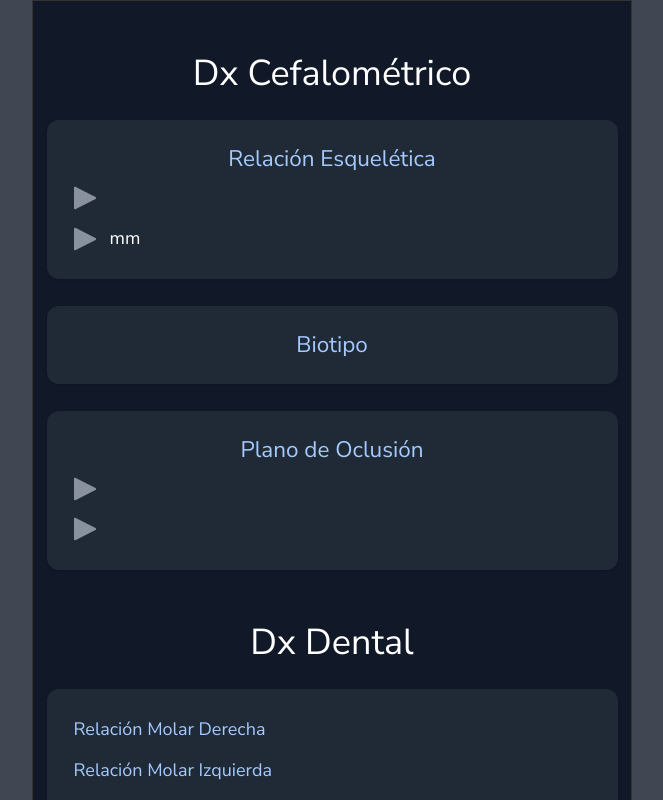
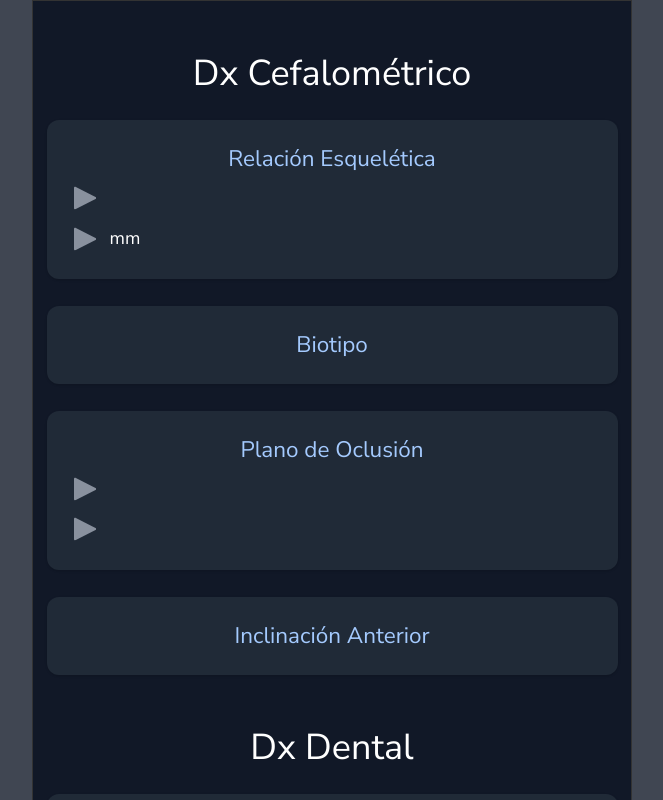
Before and after one commit to den-velez/orthodx, a Next.js app: page /patients/1/diagnostic in a window 1280 px wide. Shown: the top 800 px of the page, without its empty margins (308-971 px from the left). Built offline with nearby package versions, Linux system fonts and the light colour scheme; no server answers; the database is empty.

Commit message:
OD-35 add inclinacion anterior section at dx page

```diff
--- a/src/app/patients/[id]/diagnostic/page.tsx
+++ b/src/app/patients/[id]/diagnostic/page.tsx
@@ -23,6 +23,7 @@ const dxLabels = {
     relEsqueletica: "Relación Esquelética",
     bioTipo: "Biotipo",
     planoOclusal: "Plano de Oclusión",
+    inclinacionAnterior: "Inclinación Anterior",
     comments: "Observacion De Radiografia Panoramica",
   },
   dental: {
@@ -296,6 +297,10 @@ export default async function Diagnostic({
             title={dxLabels.cephalometry.planoOclusal}
             items={dxResults.planoOclusion ?? ""}
           />
+          <DxSection
+            title={dxLabels.cephalometry.inclinacionAnterior}
+            items={dxResults.inclinacionAnterior ?? ""}
+          />
           {dxResults.cephalometryComments &&
             dxResults.cephalometryComments !== "" && (
               <DxSection
```
